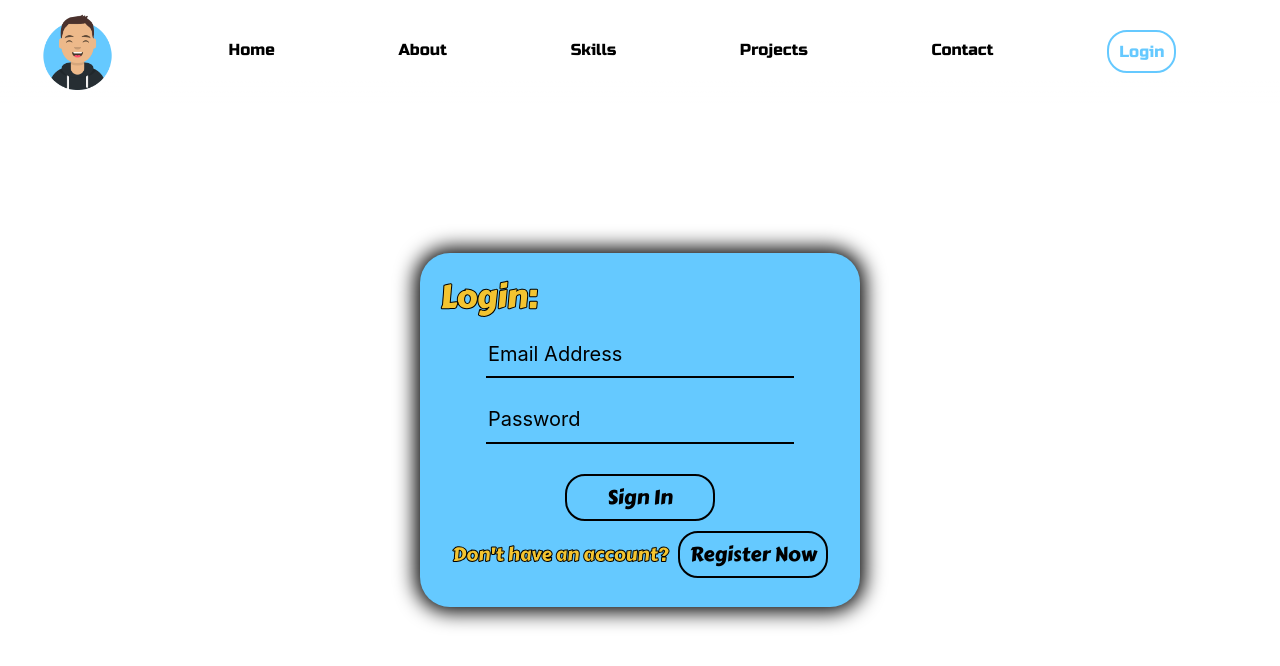
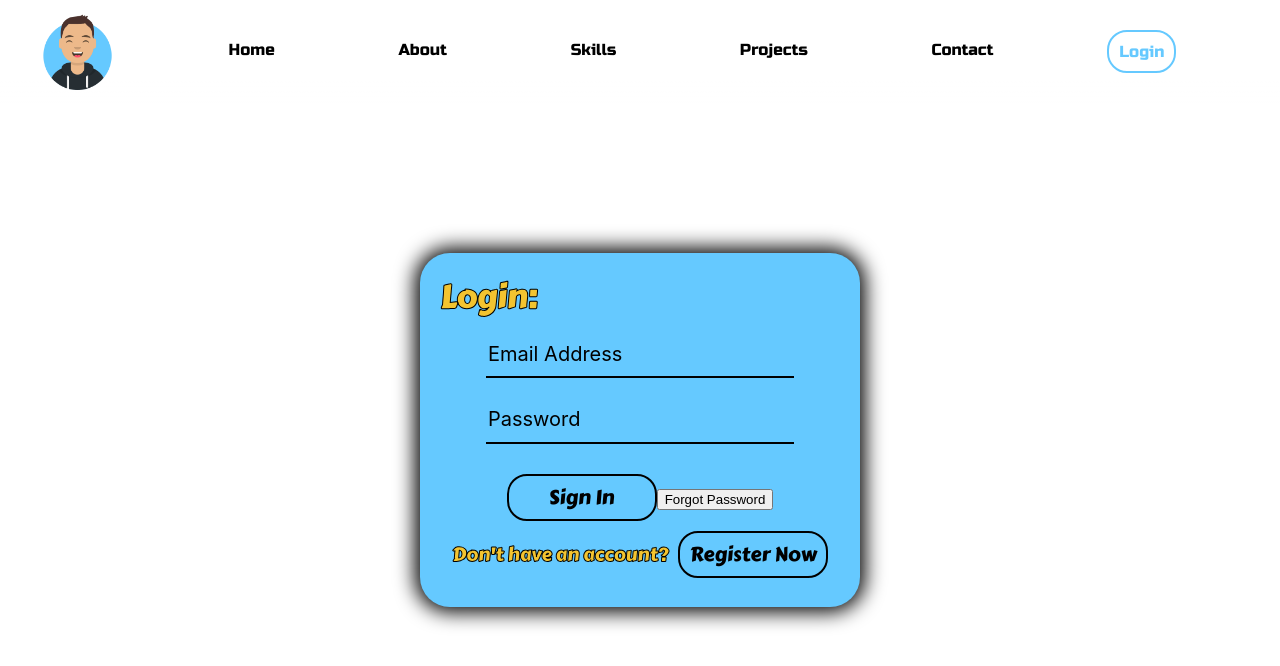
Before and after one commit to BlazingIsFire/andrews-webpage, a React (Create React App) app in the folder client/: page /login in a window 1280 px wide. Shown: the top 666 px of the page. Built offline with nearby package versions, Linux system fonts and the light colour scheme; no server answers.

Commit message:
Added forgot password button to Login page.

```diff
--- a/client/src/pages/Login.jsx
+++ b/client/src/pages/Login.jsx
@@ -70,7 +70,10 @@ function Login() {
                     <label htmlFor='email' id='email-label'>Email Address</label>
                     <input ref={passwordRef} className='login-form-input' id='login-password' type='password' placeholder='Password' name='password' required/>
                     <label htmlFor='password' id='password-label'>Password</label>
-                    <input disabled={loading} className='login-form-submit-btn' type='submit' value='Sign In' />
+                    <div>
+                        <input disabled={loading} className='login-form-submit-btn' type='submit' value='Sign In' />
+                        <input type='button' id='login-page-forgot-pwd-btn' onClick={() =>{navigate('/forgotpassword')}} value='Forgot Password'/>
+                    </div>
                     {error && <label className='login-error-label'>{error}</label>}
                 </form>
                 <div className='login-page-box-register'>
```
